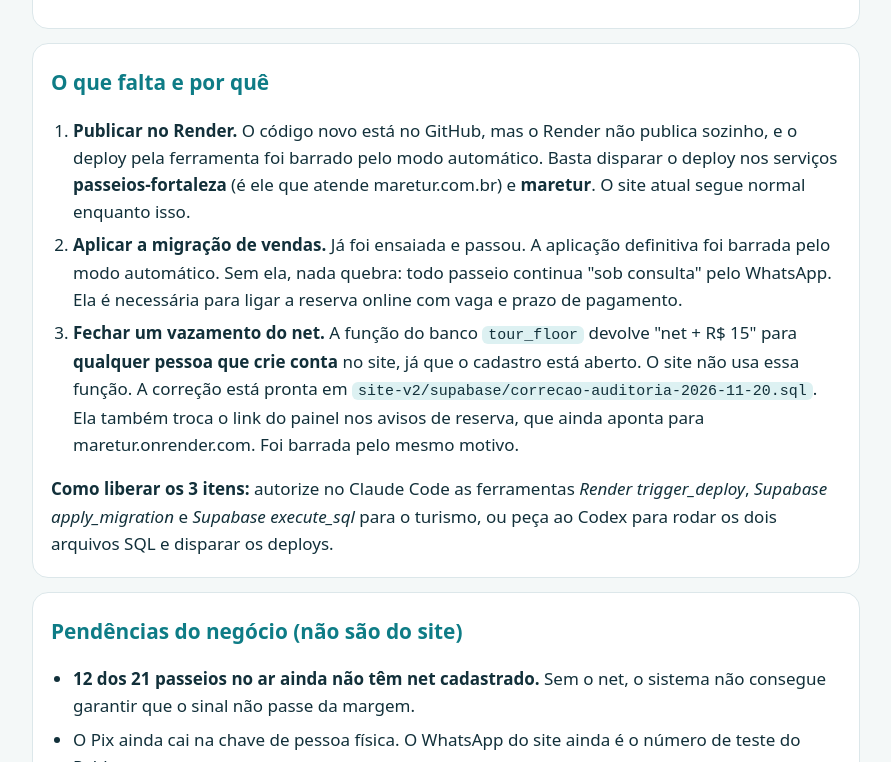
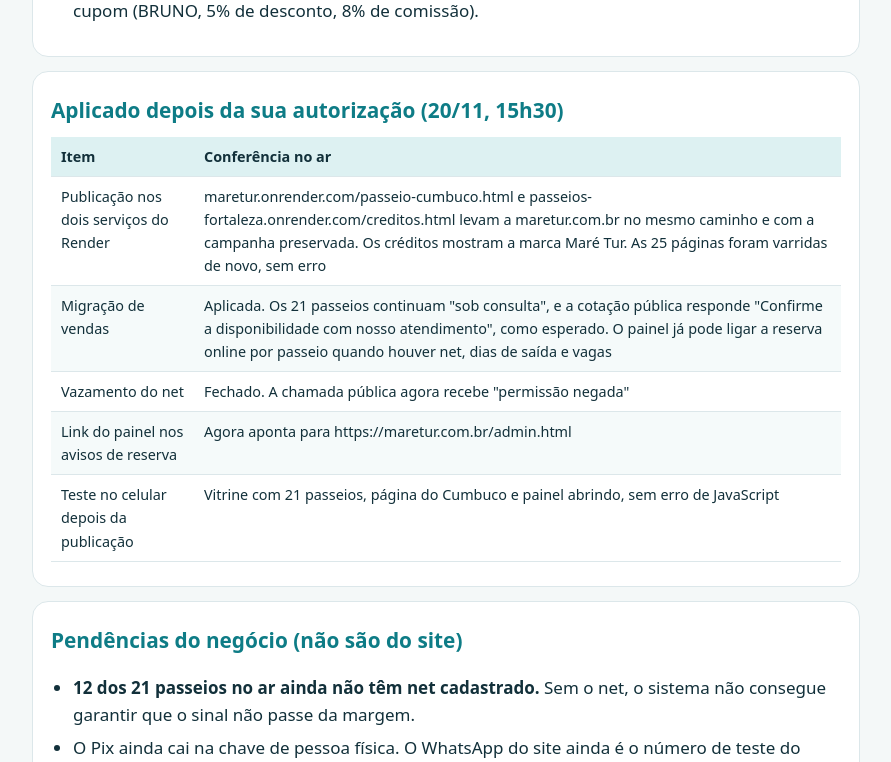
Before and after one commit to pablofonteneleadv/projeto-turismo, a plain HTML site: page reports/Auditoria do site 2026-11-20.html in a window 1280 px wide. Shown: the part 1997-2759 px from the top of the page, without its empty margins (194-1085 px from the left). Drawn offline with Linux system fonts and the light colour scheme.

Commit message:
Auditoria 20/11: migração, segurança e publicação aplicadas e conferidas
Co-Authored-By: Claude Opus 5.5 <noreply@anthropic.com>

```diff
--- a/reports/Auditoria do site 2026-11-20.html
+++ b/reports/Auditoria do site 2026-11-20.html
@@ -34,10 +34,10 @@ code{background:var(--mar-soft);padding:1px 6px;border-radius:6px;font-size:.88e
 footer{color:var(--muted);font-size:.8rem;text-align:center;padding:20px}
 </style></head><body>
 <header><div class="in"><small>Maré Tur · relatório</small><h1>Auditoria do site Maré Tur — 20/11/2026</h1><p>Atualizado em 20/11/2026</p></div></header>
-<main><nav class="toc"><b>Neste relatório</b><a href="#s1">Resumo</a><a href="#s2">O que mudou ou foi corrigido</a><a href="#s3">O que foi testado e como</a><a href="#s4">O que falta e por quê</a><a href="#s5">Pendências do negócio (não são do site)</a><a href="#s6">Links para conferir</a></nav><section class="card"><h2 id="s1">Resumo</h2>
+<main><nav class="toc"><b>Neste relatório</b><a href="#s1">Resumo</a><a href="#s2">O que mudou ou foi corrigido</a><a href="#s3">O que foi testado e como</a><a href="#s4">Aplicado depois da sua autorização (20/11, 15h30)</a><a href="#s5">Pendências do negócio (não são do site)</a><a href="#s6">Links para conferir</a></nav><section class="card"><h2 id="s1">Resumo</h2>
 <p>O site <strong>maretur.com.br está no ar e funcionando</strong>: 25 páginas abrem, nenhum link ou foto quebrado, e todo endereço público (canonical, sitemap, prévia do WhatsApp, Google) aponta para maretur.com.br. O teste do painel e o de consulta passaram por inteiro.</p>
 <p>Achei <strong>um risco grave</strong>, que já está registrado: o domínio maretur.com.br está ligado ao serviço antigo <strong>passeios-fortaleza</strong> do Render, justamente o que estava anotado para ser apagado. Se fosse apagado, o site sairia do ar.</p>
-<p>Ficaram <strong>3 coisas paradas</strong>, porque o modo automático de segurança do Claude Code barrou ações no Render e no banco (veja "O que falta").</p>
+<p><strong>Atualização 20/11, 15h30:</strong> com a sua autorização, as 3 pendências técnicas foram aplicadas e conferidas no ar: o site foi publicado, a migração de vendas e a correção do vazamento do net foram aplicadas.</p>
 </section><section class="card"><h2 id="s2">O que mudou ou foi corrigido</h2>
 <div class="tbl"><table>
 <thead>
@@ -95,13 +95,37 @@ footer{color:var(--muted);font-size:.8rem;text-align:center;padding:20px}
 <li><strong>Teste do painel</strong> (dados simulados): 87 checagens, 0 falhas.</li>
 <li><strong>Banco (Supabase)</strong>: 12 tabelas, todas com proteção por linha ligada. 21 passeios no ar e 1 cupom (BRUNO, 5% de desconto, 8% de comissão).</li>
 </ul>
-</section><section class="card"><h2 id="s4">O que falta e por quê</h2>
-<ol>
-<li><strong>Publicar no Render.</strong> O código novo está no GitHub, mas o Render não publica sozinho, e o deploy pela ferramenta foi barrado pelo modo automático. Basta disparar o deploy nos serviços <strong>passeios-fortaleza</strong> (é ele que atende maretur.com.br) e <strong>maretur</strong>. O site atual segue normal enquanto isso.</li>
-<li><strong>Aplicar a migração de vendas.</strong> Já foi ensaiada e passou. A aplicação definitiva foi barrada pelo modo automático. Sem ela, nada quebra: todo passeio continua "sob consulta" pelo WhatsApp. Ela é necessária para ligar a reserva online com vaga e prazo de pagamento.</li>
-<li><strong>Fechar um vazamento do net.</strong> A função do banco <code>tour_floor</code> devolve "net + R$ 15" para <strong>qualquer pessoa que crie conta</strong> no site, já que o cadastro está aberto. O site não usa essa função. A correção está pronta em <code>site-v2/supabase/correcao-auditoria-2026-11-20.sql</code>. Ela também troca o link do painel nos avisos de reserva, que ainda aponta para maretur.onrender.com. Foi barrada pelo mesmo motivo.</li>
-</ol>
-<p><strong>Como liberar os 3 itens:</strong> autorize no Claude Code as ferramentas <em>Render trigger_deploy</em>, <em>Supabase apply_migration</em> e <em>Supabase execute_sql</em> para o turismo, ou peça ao Codex para rodar os dois arquivos SQL e disparar os deploys.</p>
+</section><section class="card"><h2 id="s4">Aplicado depois da sua autorização (20/11, 15h30)</h2>
+<div class="tbl"><table>
+<thead>
+<tr>
+<th>Item</th>
+<th>Conferência no ar</th>
+</tr>
+</thead>
+<tbody>
+<tr>
+<td>Publicação nos dois serviços do Render</td>
+<td>maretur.onrender.com/passeio-cumbuco.html e passeios-fortaleza.onrender.com/creditos.html levam a maretur.com.br no mesmo caminho e com a campanha preservada. Os créditos mostram a marca Maré Tur. As 25 páginas foram varridas de novo, sem erro</td>
+</tr>
+<tr>
+<td>Migração de vendas</td>
+<td>Aplicada. Os 21 passeios continuam "sob consulta", e a cotação pública responde "Confirme a disponibilidade com nosso atendimento", como esperado. O painel já pode ligar a reserva online por passeio quando houver net, dias de saída e vagas</td>
+</tr>
+<tr>
+<td>Vazamento do net</td>
+<td>Fechado. A chamada pública agora recebe "permissão negada"</td>
+</tr>
+<tr>
+<td>Link do painel nos avisos de reserva</td>
+<td>Agora aponta para https://maretur.com.br/admin.html</td>
+</tr>
+<tr>
+<td>Teste no celular depois da publicação</td>
+<td>Vitrine com 21 passeios, página do Cumbuco e painel abrindo, sem erro de JavaScript</td>
+</tr>
+</tbody>
+</table></div>
 </section><section class="card"><h2 id="s5">Pendências do negócio (não são do site)</h2>
 <ul>
 <li><strong>12 dos 21 passeios no ar ainda não têm net cadastrado.</strong> Sem o net, o sistema não consegue garantir que o sinal não passe da margem.</li>
```
Also changed, not shown: 2 other files.
